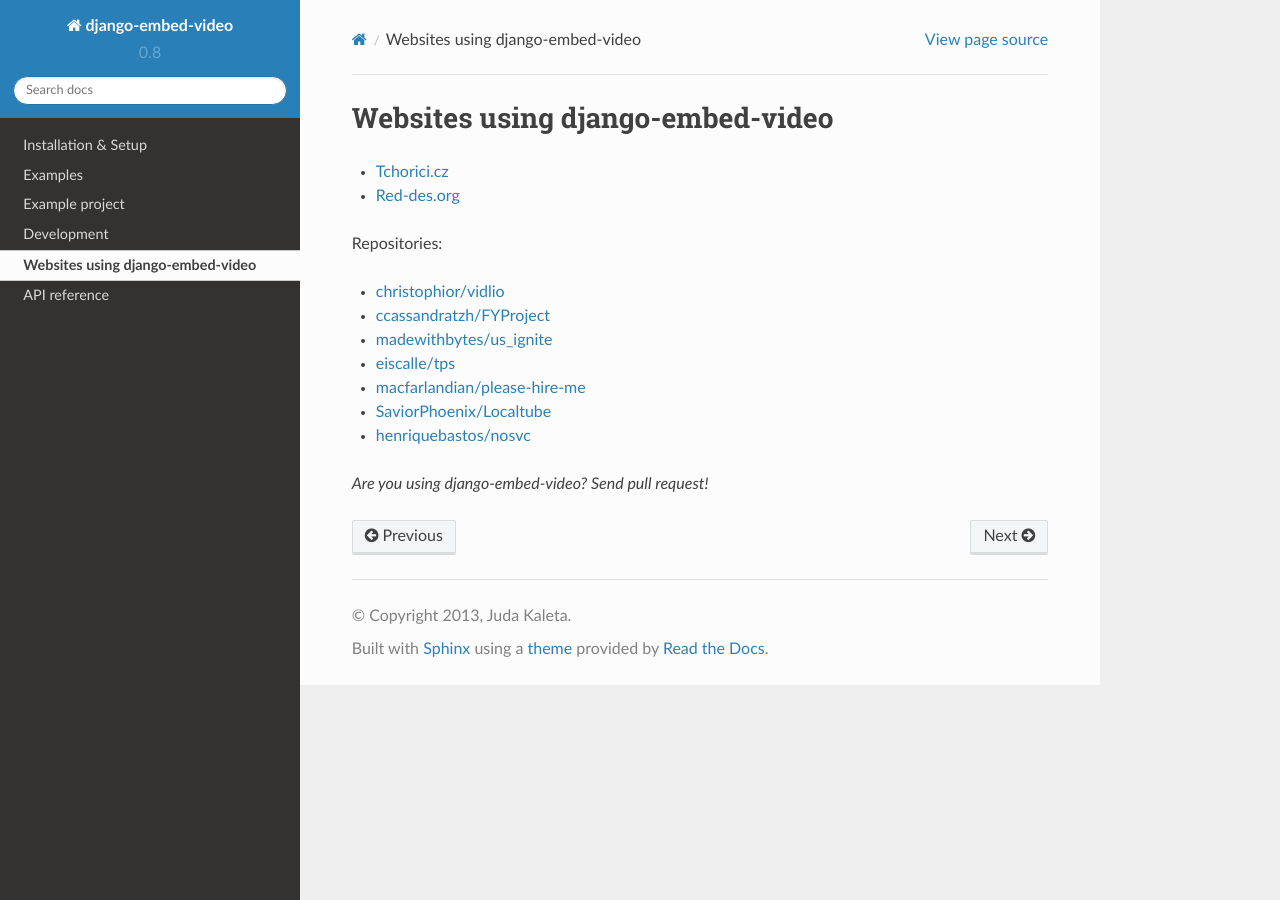
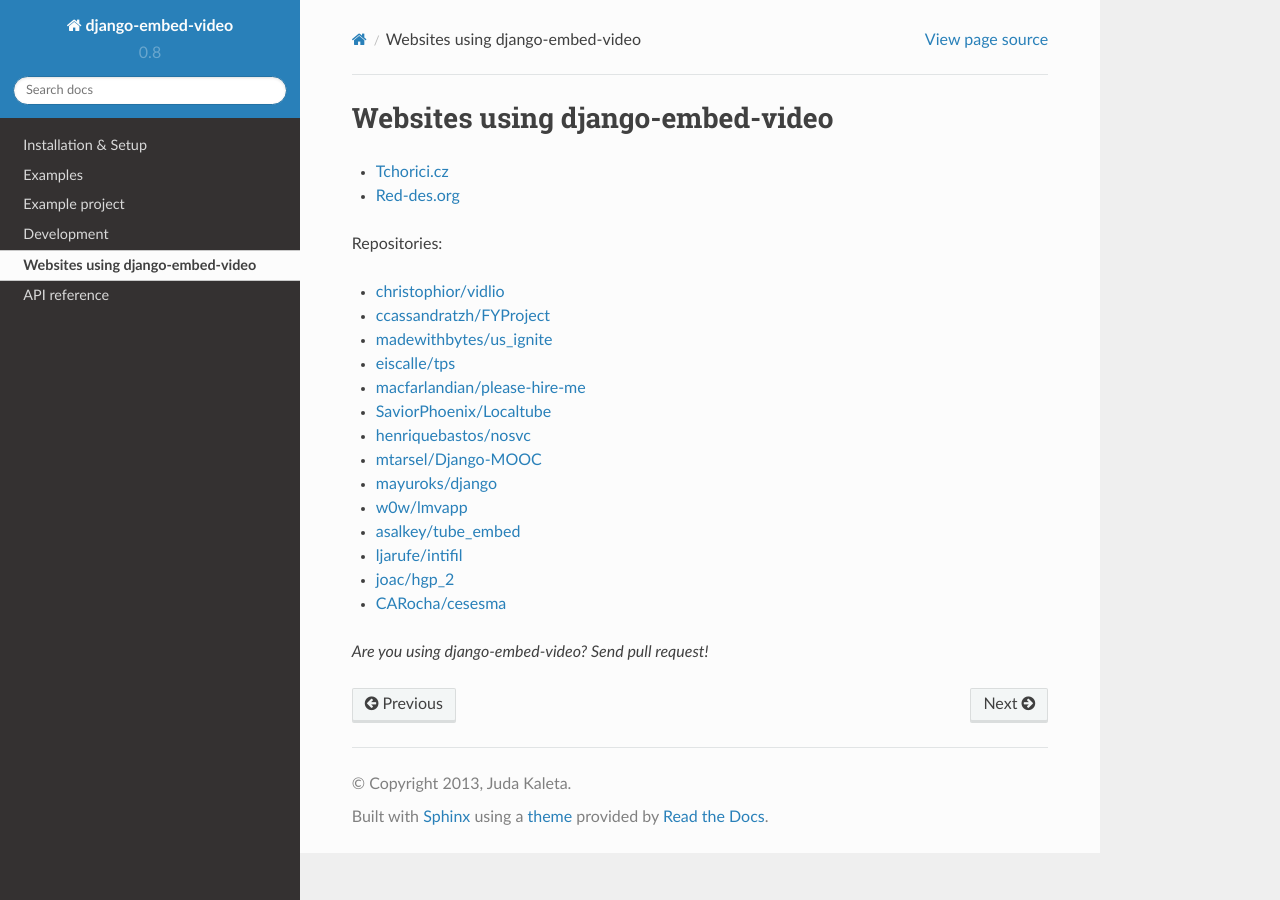
Before and after one commit to jazzband/django-embed-video, a Sphinx documentation site: the page built from docs/websites.rst, in a window 1280 px wide. Built offline with Sphinx 7.4.7 and the Read the Docs theme 2.0.0, drawn with Linux system fonts in a browser that asks for light colours.

Commit message:
and more and more

```diff
--- a/docs/websites.rst
+++ b/docs/websites.rst
@@ -13,5 +13,12 @@
 - `macfarlandian/please-hire-me <https://github.com/macfarlandian/please-hire-me>`_
 - `SaviorPhoenix/Localtube <https://github.com/SaviorPhoenix/Localtube>`_
 - `henriquebastos/nosvc <https://github.com/henriquebastos/nosvc>`_
+- `mtarsel/Django-MOOC <https://github.com/mtarsel/Django-MOOC>`_
+- `mayuroks/django <https://github.com/mayuroks/django>`_
+- `w0w/lmvapp <https://github.com/w0w/lmvapp>`_
+- `asalkey/tube_embed <https://github.com/asalkey/tube_embed>`_
+- `ljarufe/intifil <https://github.com/ljarufe/intifil>`_
+- `joac/hgp_2 <https://github.com/joac/hgp_2>`_
+- `CARocha/cesesma <https://github.com/CARocha/cesesma>`_
 
 *Are you using django-embed-video? Send pull request!*
```
